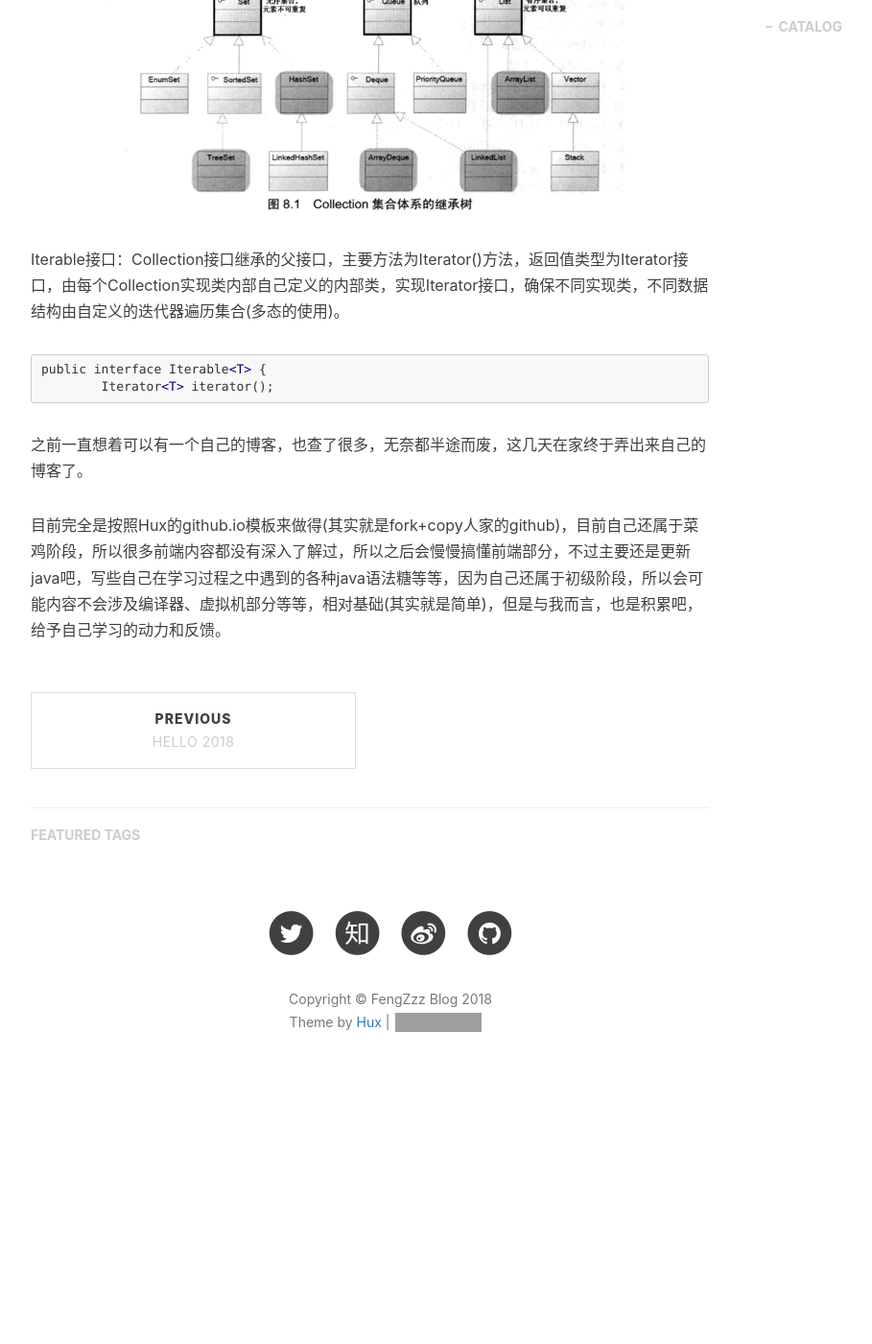
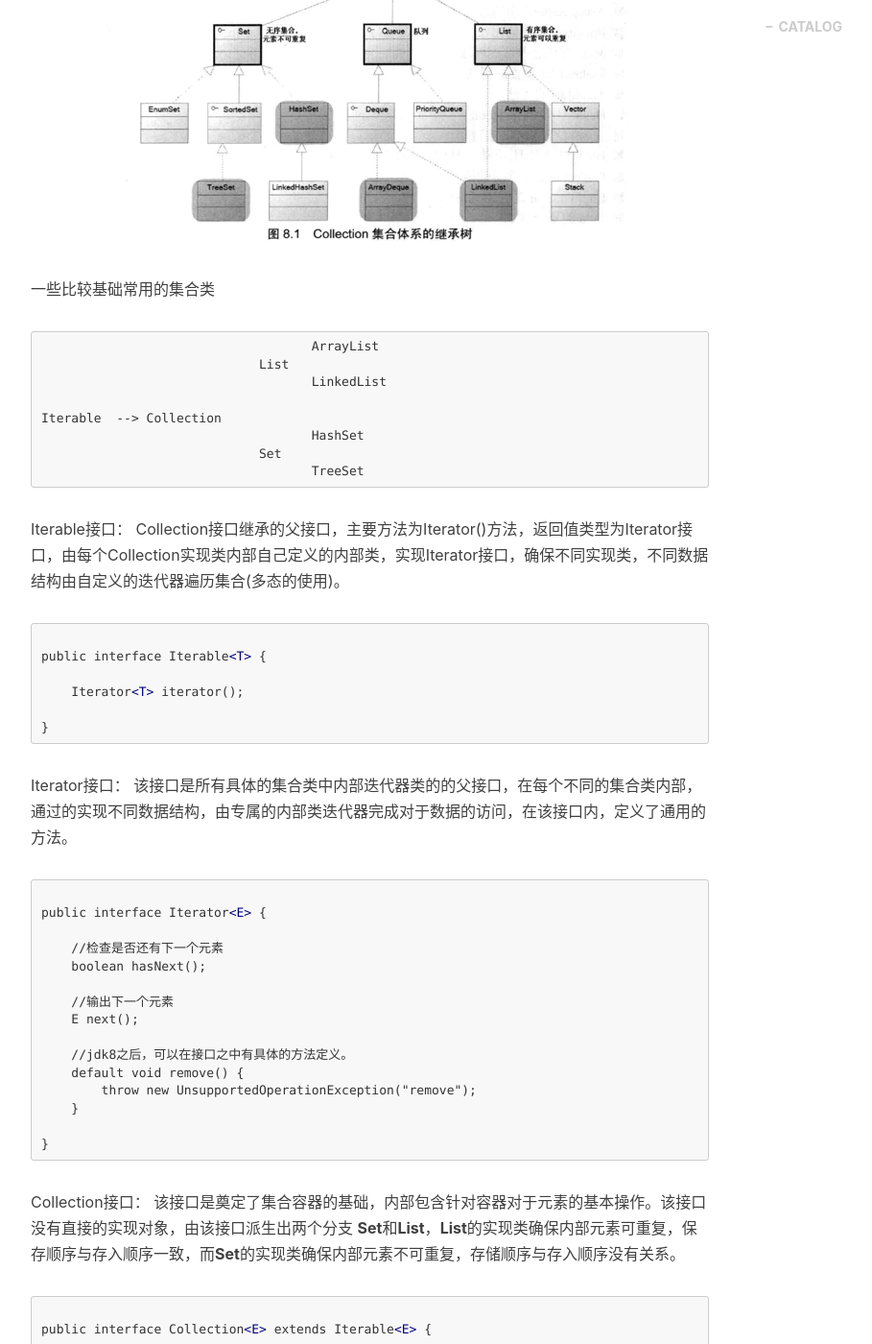
Before and after one commit to Chopp3rrr/Chopp3rrr.github.io, a Jekyll site: the page built from _posts/2018-02-08-collection.markdown, in a window 1280 px wide and 1400 px high, scrolled down 896 px. Shown: the whole window at 96% size, without its empty margins (233-1142 px from the left). Built offline with Jekyll 4.4.1, drawn with Linux system fonts in a browser that asks for light colours; nearby versions of some CDN libraries; comment, search, counter and statistics services are not loaded; before the commit the page ends 2065 px from its top, so only the background shows below that; some of the changed text lies outside the part shown; grey boxes are pictures that could not be loaded.

Commit message:
Collection接口

````diff
--- a/_posts/2018-02-08-collection.markdown
+++ b/_posts/2018-02-08-collection.markdown
@@ -16,16 +16,71 @@ tags:
 
 最近看书复习基础知识，看到集合框架，做个笔记记录一下。
 
+
+---
 ##正文
 
 先看整个集合框架。
 ![img](/img/collection-1.png)
 
-Iterable接口：Collection接口继承的父接口，主要方法为Iterator()方法，返回值类型为Iterator接口，由每个Collection实现类内部自己定义的内部类，实现Iterator接口，确保不同实现类，不同数据结构由自定义的迭代器遍历集合(多态的使用)。
+一些比较基础常用的集合类
 ```html
+                                    ArrayList
+                             List
+                                    LinkedList
+
+Iterable  --> Collection
+                                    HashSet
+                             Set
+                                    TreeSet
+```
+Iterable接口：
+Collection接口继承的父接口，主要方法为Iterator()方法，返回值类型为Iterator接口，由每个Collection实现类内部自己定义的内部类，实现Iterator接口，确保不同实现类，不同数据结构由自定义的迭代器遍历集合(多态的使用)。
+```html
+
 public interface Iterable<T> {
-        Iterator<T> iterator();
+
+    Iterator<T> iterator();
+
+}
 ```
-之前一直想着可以有一个自己的博客，也查了很多，无奈都半途而废，这几天在家终于弄出来自己的博客了。
 
-目前完全是按照Hux的github.io模板来做得(其实就是fork+copy人家的github)，目前自己还属于菜鸡阶段，所以很多前端内容都没有深入了解过，所以之后会慢慢搞懂前端部分，不过主要还是更新java吧，写些自己在学习过程之中遇到的各种java语法糖等等，因为自己还属于初级阶段，所以会可能内容不会涉及编译器、虚拟机部分等等，相对基础(其实就是简单)，但是与我而言，也是积累吧，给予自己学习的动力和反馈。
+Iterator接口：
+该接口是所有具体的集合类中内部迭代器类的的父接口，在每个不同的集合类内部，通过的实现不同数据结构，由专属的内部类迭代器完成对于数据的访问，在该接口内，定义了通用的方法。
+
+```html
+
+public interface Iterator<E> {
+
+    //检查是否还有下一个元素
+    boolean hasNext();
+
+    //输出下一个元素
+    E next();
+
+    //jdk8之后，可以在接口之中有具体的方法定义。
+    default void remove() {
+        throw new UnsupportedOperationException("remove");
+    }
+
+}
+```
+Collection接口：
+该接口是奠定了集合容器的基础，内部包含针对容器对于元素的基本操作。该接口没有直接的实现对象，由该接口派生出两个分支 **Set**和**List**，**List**的实现类确保内部元素可重复，保存顺序与存入顺序一致，而**Set**的实现类确保内部元素不可重复，存储顺序与存入顺序没有关系。
+```html
+
+public interface Collection<E> extends Iterable<E> {
+
+        int size();
+        boolean add(E e);
+        boolean remove(Object o);
+}
+
+```
+
+List(有序，可重复)
+List里存放的对象是有序的，同时也是可以重复的，List关注的是索引，拥有一系列和索引相关的方法，查询速度快。因为往list集合里插入或删除数据时，会伴随着后面数据的移动，所有插入删除数据速度慢。
+
+
+Set(无序，不可重复)
+Set里存放的对象是无序，不能重复的，集合中的对象不按特定的方式排序，只是简单地把对象加入集合中。
````
